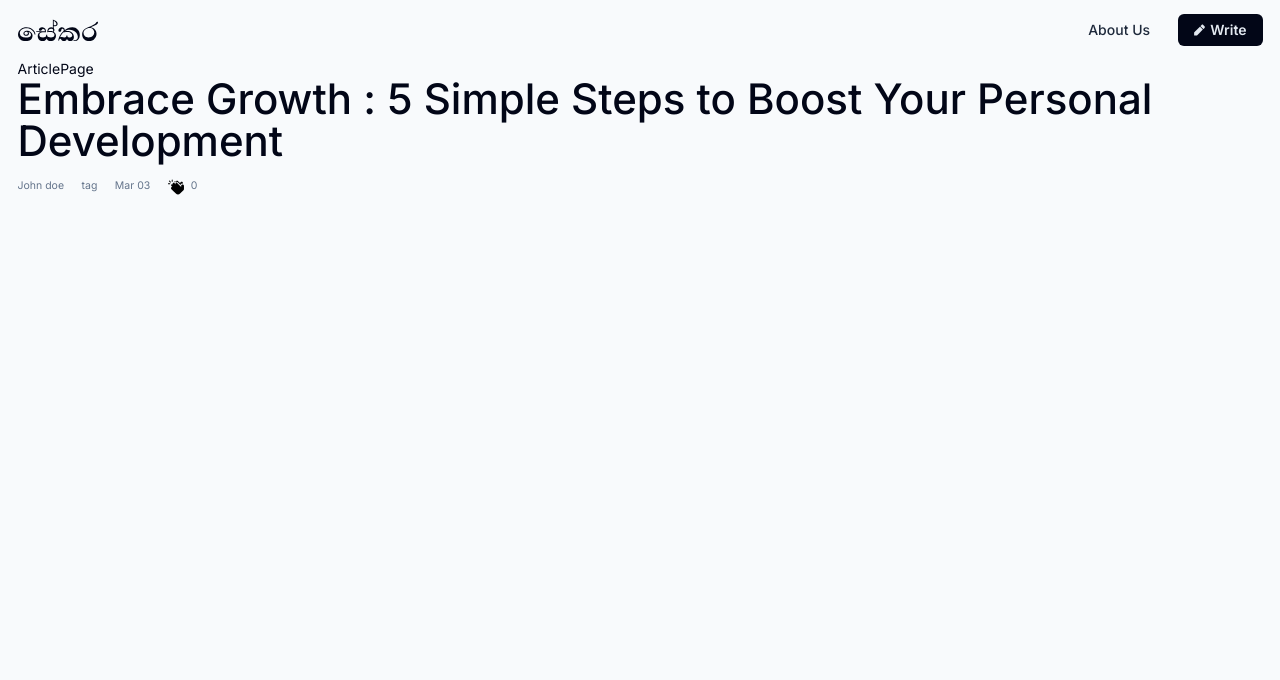
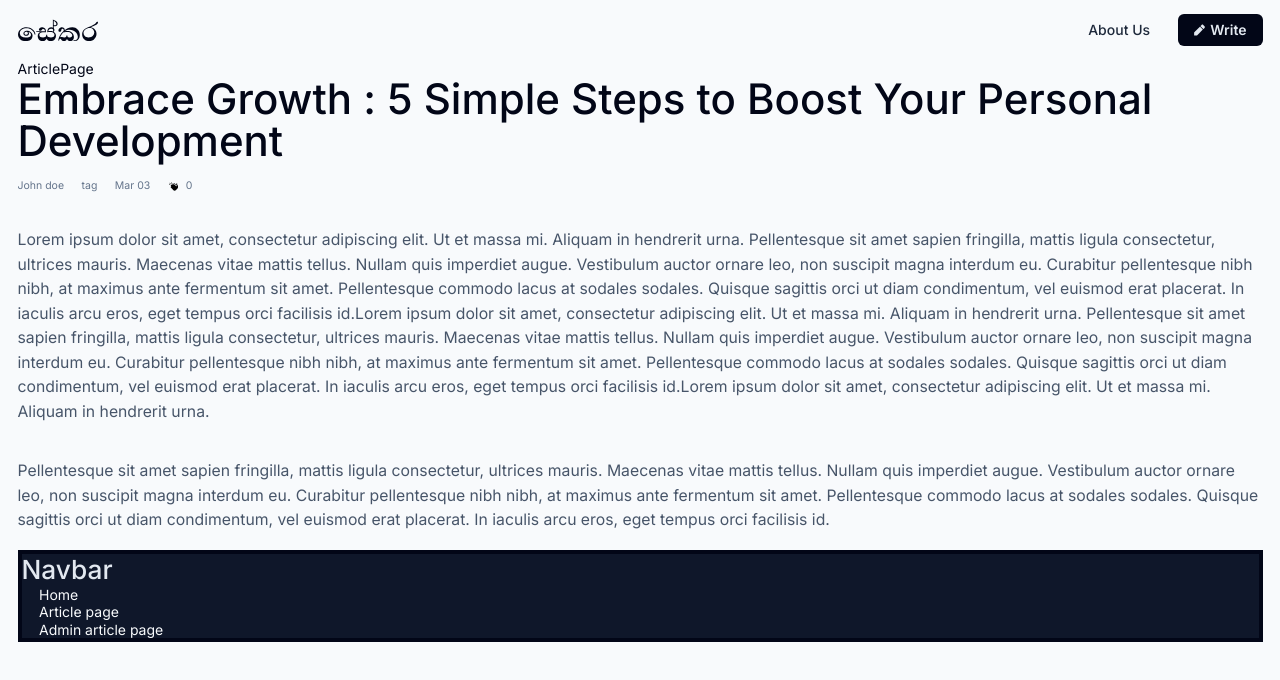
Before and after one commit to theshawa/sekara-web, a React (Vite) app: page /article in a window 1280 px wide. Shown: the top 680 px of the page. Built offline with nearby package versions, Linux system fonts and the light colour scheme.

Commit message:
to add comment box

```diff
--- a/src/App.jsx
+++ b/src/App.jsx
@@ -1,4 +1,4 @@
-import { BrowserRouter, Route, Routes } from "react-router-dom";
+import { BrowserRouter, NavLink, Route, Routes } from "react-router-dom";
 import { AppLayout } from "./layout";
 import { HomePage } from "./pages/home";
 import { NotFoundPage } from "./pages/not-found";
@@ -17,6 +17,19 @@ function App() {
           <Route path="/profile1" element={<Profile />} />
           <Route path="*" element={<NotFoundPage />} />
         </Routes>
+        <div class="border-solid border-4 border-gray-600">
+          <nav class="text-slate-50 bg-slate-900 grid space-x-5">
+
+            <h1 class="text-slate-200">Navbar</h1>
+
+            <NavLink to='/'>Home</NavLink>
+            <NavLink to='/article'>Article page</NavLink>
+            <NavLink to='/admin-article'>Admin article page</NavLink>
+
+
+          </nav>
+        </div>
+
       </AppLayout>
     </BrowserRouter>
   );
--- a/src/pages/ArticlePage.jsx
+++ b/src/pages/ArticlePage.jsx
@@ -1,4 +1,5 @@
 import ClapIcon from './ClapIcon';
+
 
 export const ArticlePage = () => {
 
@@ -28,6 +29,27 @@ export const ArticlePage = () => {
 
         </section>
 
+        <div>
+
+            <p class="font-inter text-lg my-10">Lorem ipsum dolor sit amet, consectetur adipiscing elit. Ut et massa mi. Aliquam in hendrerit urna. Pellentesque sit amet sapien fringilla, mattis
+                ligula consectetur, ultrices mauris. Maecenas vitae mattis tellus. Nullam quis imperdiet augue. Vestibulum auctor ornare leo, non suscipit magna
+                interdum eu. Curabitur pellentesque nibh nibh, at maximus ante fermentum sit amet. Pellentesque commodo lacus at sodales sodales. Quisque
+                sagittis orci ut diam condimentum, vel euismod erat placerat. In iaculis arcu eros, eget tempus orci facilisis id.Lorem ipsum dolor sit amet,
+                consectetur adipiscing elit. Ut et massa mi. Aliquam in hendrerit urna. Pellentesque sit amet sapien fringilla, mattis ligula consectetur, ultrices
+                mauris. Maecenas vitae mattis tellus. Nullam quis imperdiet augue. Vestibulum auctor ornare leo, non suscipit magna interdum eu. Curabitur
+                pellentesque nibh nibh, at maximus ante fermentum sit amet. Pellentesque commodo lacus at sodales sodales. Quisque sagittis orci ut diam condimentum,
+                vel euismod erat placerat. In iaculis arcu eros, eget tempus orci facilisis id.Lorem ipsum dolor sit amet, consectetur adipiscing elit. Ut et massa mi. Aliquam in hendrerit urna.
+            </p>
+
+            <p class="font-inter text-lg my-5">
+
+                Pellentesque sit amet sapien fringilla, mattis ligula consectetur, ultrices mauris. Maecenas vitae mattis tellus. Nullam quis imperdiet augue. Vestibulum auctor ornare leo, non suscipit magna interdum eu. Curabitur
+                pellentesque nibh nibh, at maximus ante fermentum sit amet. Pellentesque commodo lacus at sodales sodales. Quisque sagittis orci ut diam condimentum, vel euismod erat placerat. In iaculis arcu eros, eget tempus orci facilisis id.
+
+            </p>
+
+        </div>
+
     </>;
 
 };
--- a/src/pages/ClapIcon.jsx
+++ b/src/pages/ClapIcon.jsx
@@ -8,7 +8,7 @@ function ClapIcon() {
         <div class="flex space-x-2">
             <button onClick={() => setCount(count + 1)}>
 
-                <svg height="16px" viewBox="1 -18 511.999 511" width="16px">
+                <svg height="9px" viewBox="1 -18 511.999 511" width="11px">
                     <path d="M135 78.5c8.285 0 15-6.715 15-15v-48c0-8.285-6.715-15-15-15s-15 6.715-15 15v48c0 8.285 6.715 15 15 15zm0 0M90.605 69.895l-36-36c-5.855-5.86-15.355-5.86-21.21 0-5.86 5.855-5.86 15.355 0 21.21l36 36A14.941 14.941 0 0080 95.5c3.836 0 7.676-1.465 10.605-4.395 5.86-5.855 5.86-15.355 0-21.21zm0 0M63 120.5H15c-8.285 0-15 6.715-15 15s6.715 15 15 15h48c8.285 0 15-6.715 15-15s-6.715-15-15-15zm0 0M225.898 86.168c12.043-12.043 28.051-18.672 45.079-18.672 17.027 0 33.039 6.629 45.078 18.672l84.02 84.02c12.39-24.403 37.737-41.165 66.925-41.165 5.137 0 10.152.524 15 1.512v-16.52c0-12.019-4.68-23.32-13.18-31.82s-19.8-13.18-31.82-13.18c-24.813 0-45 20.188-45 45v7.083L322.95 52.05c-17.352-17.352-45.583-17.352-62.934 0a44.209 44.209 0 00-9.254 13.55c-17.168-9.738-39.414-7.308-54.032 7.31-.5.495-.984 1.007-1.453 1.523 10.348 2.39 19.93 7.34 27.977 14.535a68.609 68.609 0 012.644-2.801zm0 0" />
                     <path d="M467 159.023c-24.813 0-45 20.188-45 45v30.516l-55.563-55.562-71.593-71.598c-13.184-13.18-34.551-13.18-47.73 0-13.18 13.18-13.18 34.55 0 47.73l-42.427-42.425c-13.18-13.18-34.55-13.18-47.73 0s-13.18 34.55 0 47.73c-13.18-13.18-34.55-13.18-47.73 0s-13.18 34.55 0 47.73l42.425 42.426c-13.18-13.18-34.55-13.18-47.73 0s-13.18 34.551 0 47.73l71.594 71.595 77.785 77.78c18.52 18.524 42.847 27.782 67.172 27.782 24.328 0 48.656-9.258 67.175-27.781l108.243-108.238c10.386-10.391 16.109-24.2 16.109-38.891v-96.52c0-24.816-20.188-45.004-45-45.004zm0 0" />
                 </svg>
```
